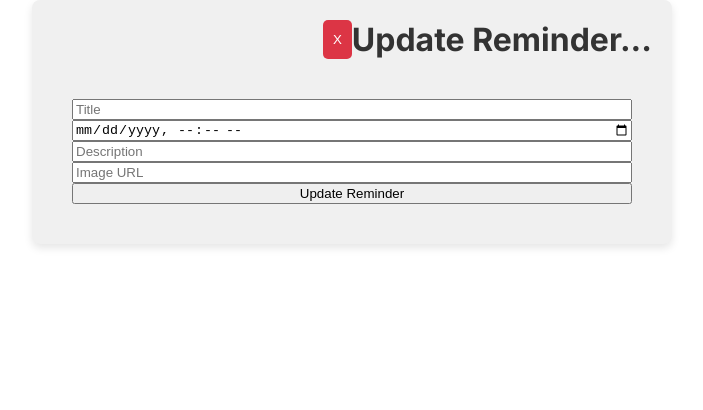
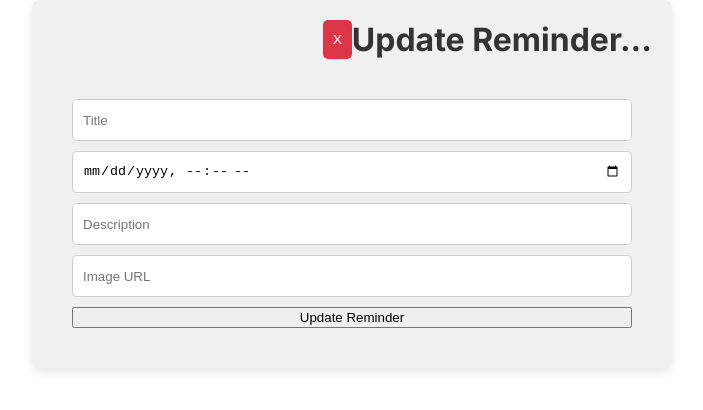
Before and after one commit to ashiqsyed/remindeer, a Next.js app: page /update-reminder/1 in a window 1280 px wide. Shown: the top 410 px of the page, without its empty margins (288-991 px from the left). Built offline with nearby package versions, Linux system fonts and the light colour scheme; no server answers; sample sign-in values are in the browser's storage.

Commit message:
added more rerouting for if a user is already logged in and tries to access the landing page. Also gave classnames to inputs in updatereminder to share the same styling as the addreminder form

```diff
--- a/src/app/components/addreminder/AddReminder.css
+++ b/src/app/components/addreminder/AddReminder.css
@@ -50,7 +50,7 @@ form {
 
 /* input[type="datetime-local"], input[type="text"] {
      */
-.reminder-date, .reminder-title-input, .reminder-description, .reminder-img {
+.reminder-date, .reminder-title-input, .reminder-description-input, .reminder-img {
     height: 40px;
     margin-bottom: 10px;
     border: 1px solid #ccc;
--- a/src/app/components/addreminder/AddReminder.js
+++ b/src/app/components/addreminder/AddReminder.js
@@ -88,7 +88,7 @@ const AddReminder = () => {
                         placeholder="Description"
                         onChange={handleDescriptionChange}
                         value={description}
-                        className="reminder-description"
+                        className="reminder-description-input"
                     />
                     <input
                         id="image-url"
--- a/src/app/components/addreminder/UpdateReminder.js
+++ b/src/app/components/addreminder/UpdateReminder.js
@@ -104,12 +104,14 @@ const UpdateReminder = ({ reminderId }) => {
                         placeholder="Title"
                         value={title}
                         onChange={handleTitleChange}
+                        className="reminder-title-input"
                      />
                     <input
                         id="updated-datetime"
                         type="datetime-local"
                         value={date}
                         onChange={handleDateChange}
+                        className="reminder-date"
                     />
                     <input
                         id="updated-description"
@@ -117,6 +119,7 @@ const UpdateReminder = ({ reminderId }) => {
                         placeholder="Description"
                         value={description}
                         onChange={handleDescriptionChange}
+                        className="reminder-description-input"
                     />
                     <input
                         id="updated-url"
@@ -124,6 +127,7 @@ const UpdateReminder = ({ reminderId }) => {
                         placeholder="Image URL"
                         value={imageUrl}
                         onChange={handleImageUrlChange}
+                        className="reminder-img"
                     />
                     <button type="submit">Update Reminder</button>
                 </form>
```
Also changed, not shown: src/app/components/landing-page/LandingPage.js (+9 -0 lines).
